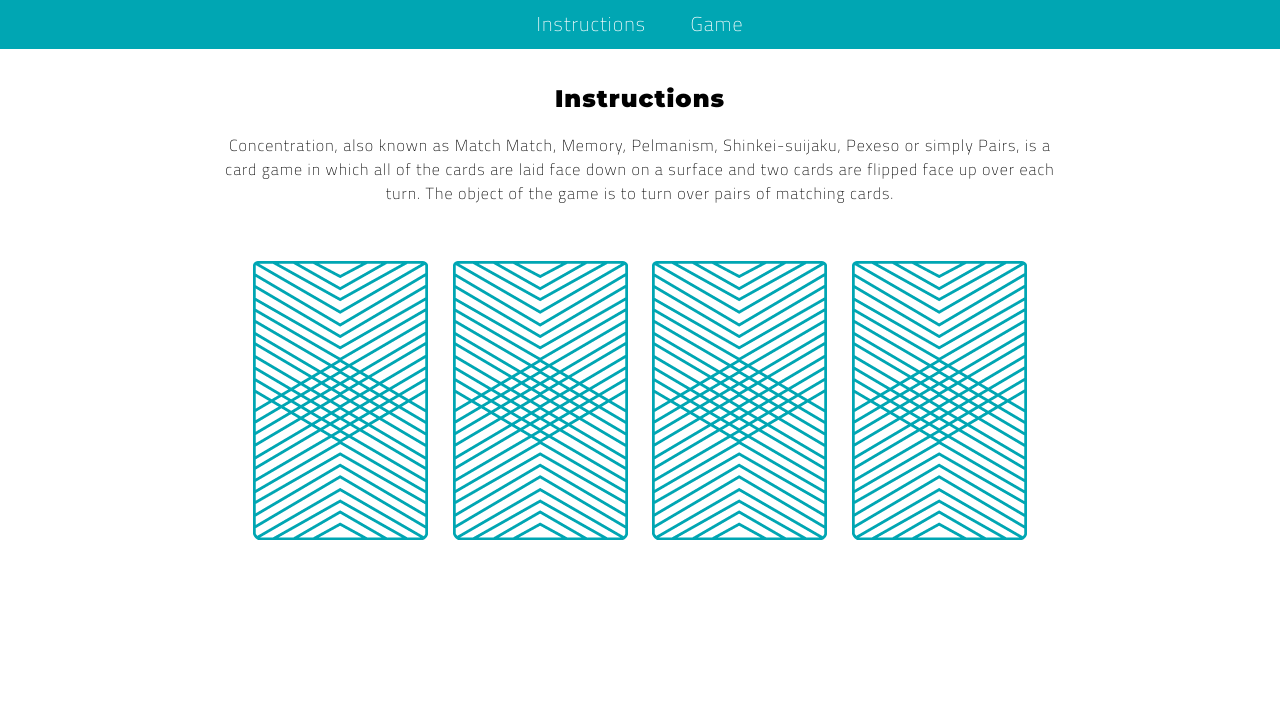
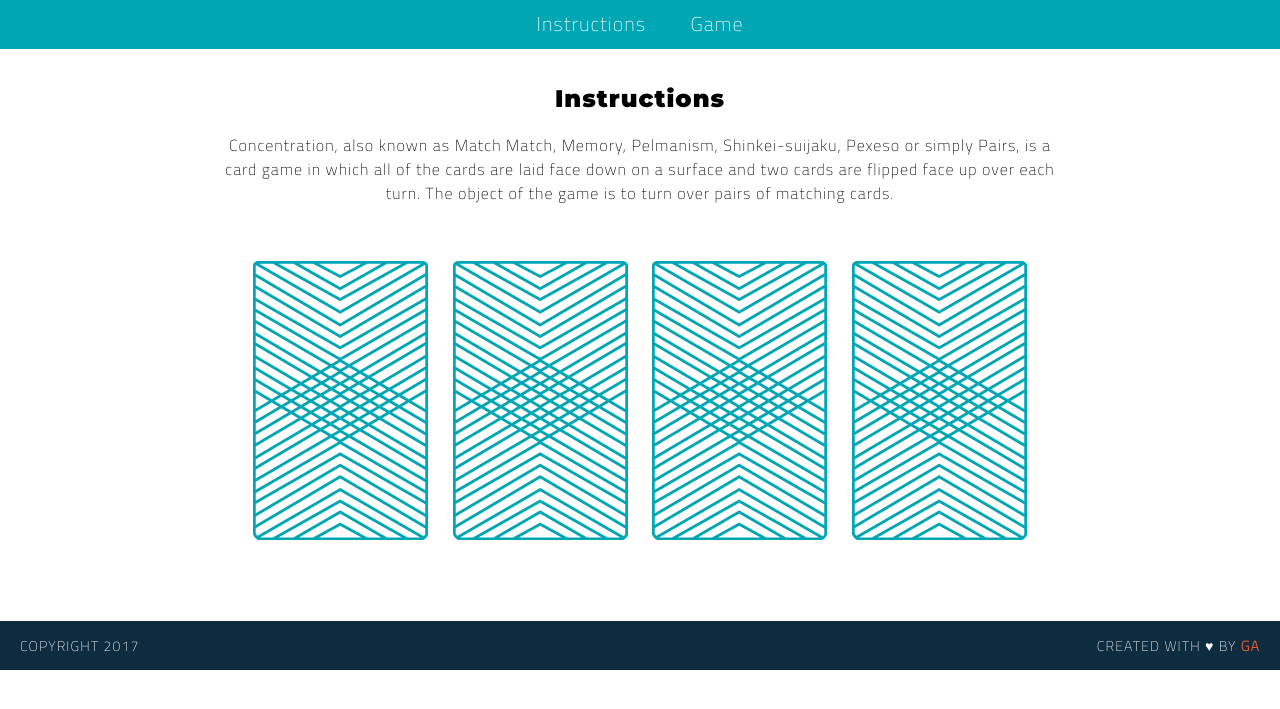
Before and after one commit to skinnybuff/wdi-fundamentals-memorygame, a plain HTML site: page index.html in a window 1280 px wide. Shown: the part 91-800 px from the top of the page. Drawn offline with Linux system fonts and the light colour scheme.

Commit message:
footer and nav hover state added

```diff
--- a/css/style.css
+++ b/css/style.css
@@ -27,6 +27,10 @@ a{
     margin:  0 20px;
     color: white;
     font-size: 20px;
+    border-bottom: 2px solid transparent;
+}
+a:hover{
+    border-bottom: 2px solid white;
 }
 main{
     width: 850px;
@@ -35,3 +39,30 @@ main{
 img{
     margin: 40px 10px;
 }
+footer{
+    padding: 0 20px;
+    background: #0D2C40;
+    color: white;
+    font-size: 14px;
+    font-weight: 500;
+    letter-spacing: .08em;
+    text-transform: uppercase;
+}
+.copyright{
+    float: left;
+}
+.message{
+    float: right;
+}
+.name{
+    color: #F15B31;
+    font-weight: 700;
+}
+.clearfix:after {
+    visibility: hidden;
+    display: block;
+    content: " ";
+    clear: both;
+    height: 0;
+    font-size: 0;
+    }
--- a/index.html
+++ b/index.html
@@ -34,5 +34,13 @@
                 <img src="img/back.png" alt="King of Hearts">
             </div>
         </main>
+        <footer class="clearfix">
+            <p class="copyright">
+                    Copyright 2017
+            </p>
+            <p class="message">
+                Created with &hearts; by <span class="name">GA</span>
+            </p>
+        </footer>
     </body>
 </html>
```
